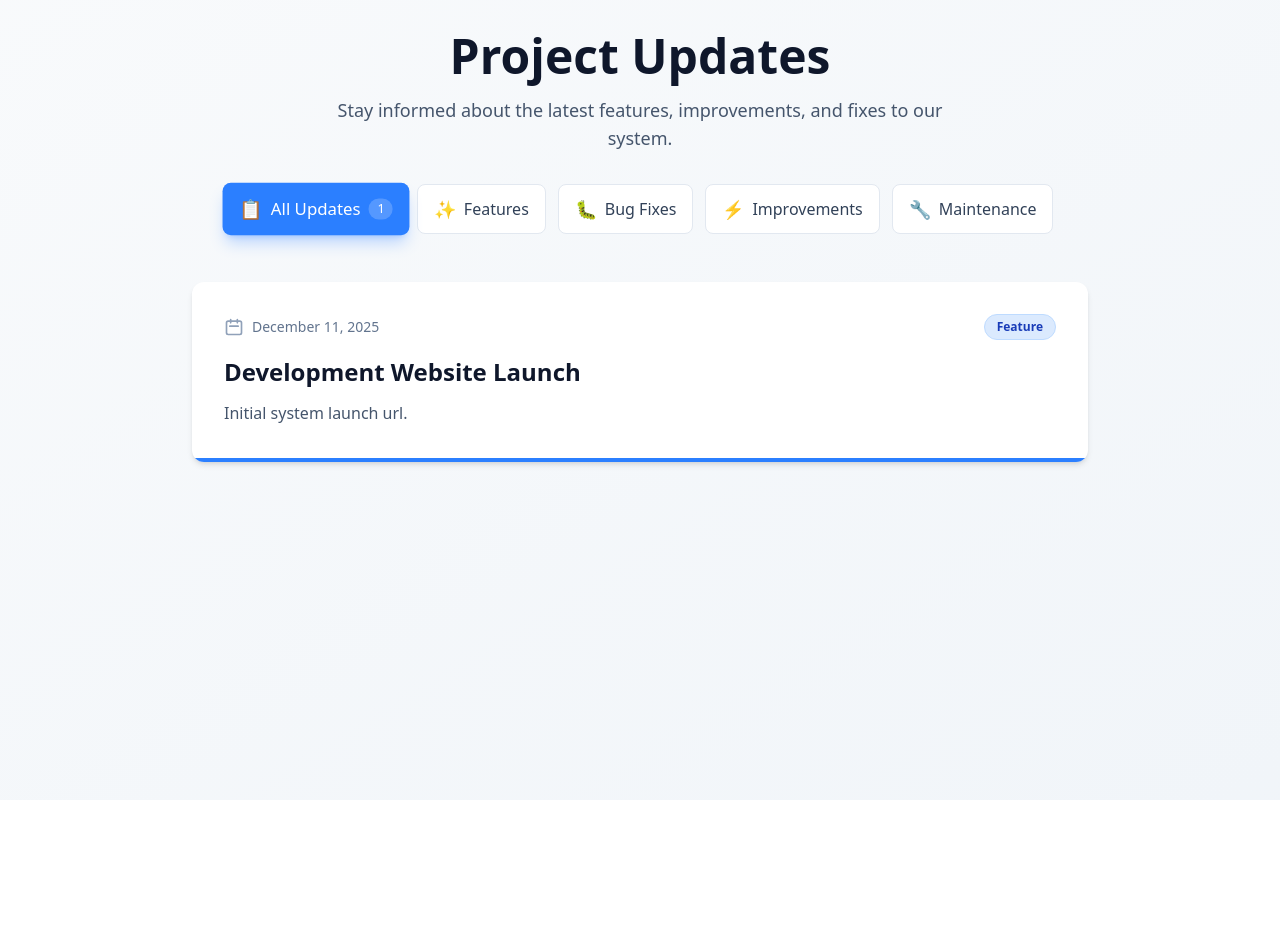
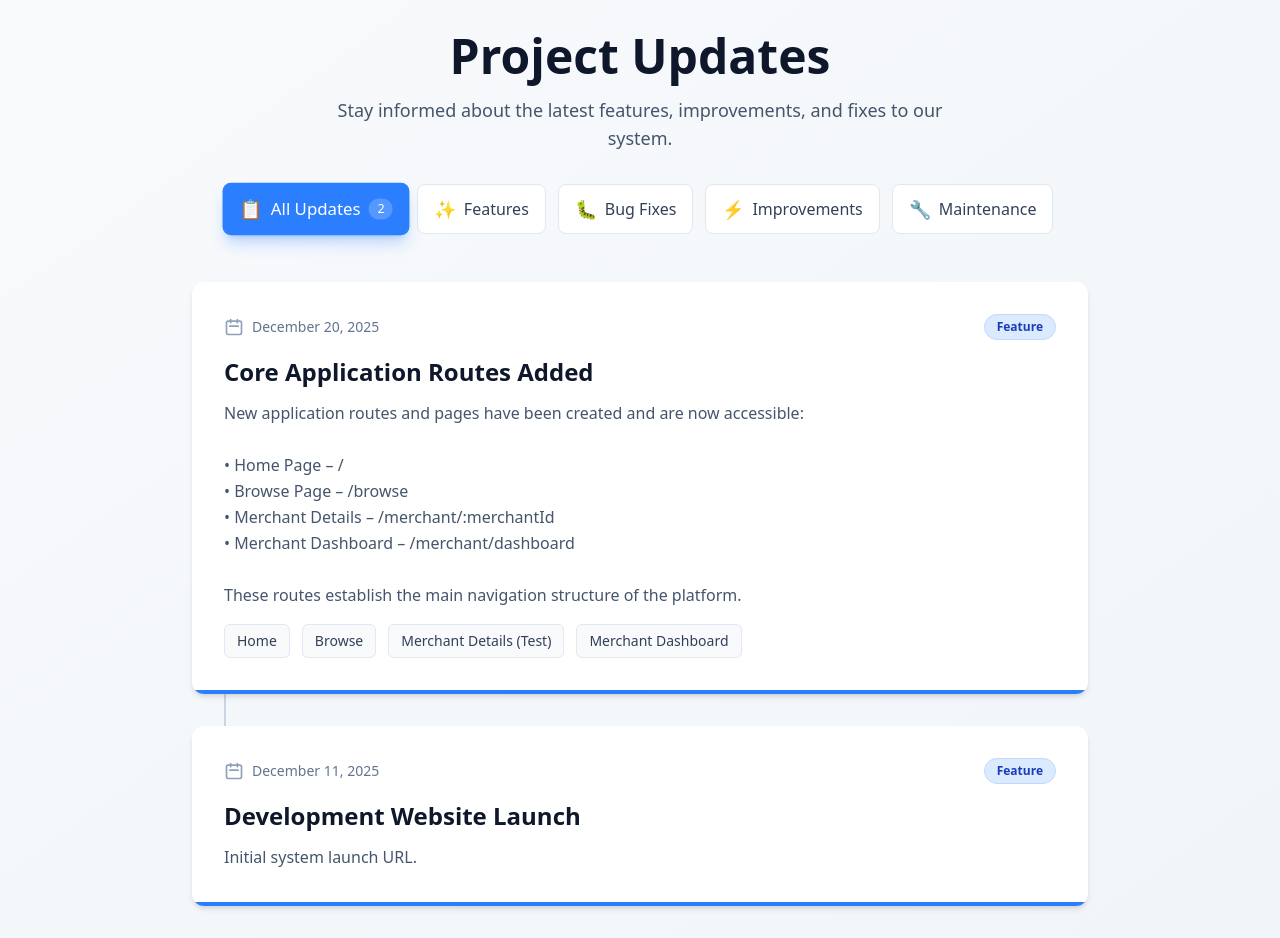
Before and after one commit to KayviaHarriott/chair-share, a React (Vite) app: page /updates in a window 1280 px wide. Before the commit the page ends 800 px from the top, so only its background shows below. Built offline with nearby package versions, Linux system fonts and the light colour scheme.

Commit message:
Temporarily removed faqs and admin dashboard and added update for project showing main links, also updated styling to parse new line breaks

```diff
--- a/src/App.tsx
+++ b/src/App.tsx
@@ -52,7 +52,7 @@ const hideNavBar = hiddenPaths.includes(location.pathname);
         <Route path="/register" element={<RegisterPage />} />
         <Route path="/updates" element={<Updates />} />
         <Route path="/login" element={<LogInPage />} />
-        <Route path="/faqs" element={<FAQsPage />} />
+        {/* <Route path="/faqs" element={<FAQsPage />} /> */}
         <Route path="/auth/forgot-password" element={<ForgotPasswordPage />} />
 
         {/* Client routes */}
@@ -66,7 +66,7 @@ const hideNavBar = hiddenPaths.includes(location.pathname);
         <Route path="/merchant/onboarding" element={<OnboardingPage />} />
 
         {/* Admin routes */}
-        <Route path="/admin/dashboard" element={<AdminDashboardPage />} />
+        {/* <Route path="/admin/dashboard" element={<AdminDashboardPage />} /> */}
         <Route path="/admin/book-monitor" element={<BookMonitorPage />} />
         <Route path="/admin/categories" element={<CategoryManagementPage />} />
         <Route path="/admin/merchant-approvals" element={<MerchantApprovalPage />} />
--- a/src/assets/UpdatesData.ts
+++ b/src/assets/UpdatesData.ts
@@ -1,26 +1,32 @@
 export const UPDATES = [
-    {
+  {
+    date: "2025-12-20",
+    title: "Core Application Routes Added",
+    description: `New application routes and pages have been created and are now accessible:
+
+• Home Page – /
+• Browse Page – /browse
+• Merchant Details – /merchant/:merchantId
+• Merchant Dashboard – /merchant/dashboard
+
+These routes establish the main navigation structure of the platform.`,
+
+    type: "feature",
+    links: [
+      { label: "Home", path: "/" },
+      { label: "Browse", path: "/browse" },
+      { label: "Merchant Details (Test)", path: "/merchant/123" },
+      { label: "Merchant Dashboard", path: "/merchant/dashboard" },
+
+      // { label: "FAQs", path: "/faqs" },
+
+      // { label: "Admin Dashboard", path: "/admin/dashboard" },
+    ],
+  },
+  {
     date: "2025-12-11",
     title: "Development Website Launch",
-    description: "Initial system launch url.",
-    type: "feature" // feature, bugfix, improvement, maintenance
+    description: "Initial system launch URL.",
+    type: "feature",
   },
-//   {
-//     date: "2024-12-11",
-//     title: "System Launch",
-//     description: "Initial system launch with core features implemented.",
-//     type: "feature" // feature, bugfix, improvement, maintenance
-//   },
-//   {
-//     date: "2025-12-10",
-//     title: "Performance Improvements",
-//     description: "Optimized database queries and improved page load times by 40%.",
-//     type: "improvement"
-//   },
-//   {
-//     date: "2024-12-09",
-//     title: "Bug Fix: Login Issue",
-//     description: "Resolved an issue where some users were unable to log in on mobile devices.",
-//     type: "bugfix"
-//   },
 ];
--- a/src/pages/Updates.tsx
+++ b/src/pages/Updates.tsx
@@ -1,6 +1,7 @@
 // Update History - Add new updates to the top of this array
 import { UPDATES } from "../assets/UpdatesData";
 import { useState } from "react";
+import { Link } from "react-router-dom";
 
 export const Updates = () => {
   const [selectedFilter, setSelectedFilter] = useState<string>("all");
@@ -40,7 +41,9 @@ export const Updates = () => {
 
   // Sort updates by date (newest first) and filter by type
   const sortedUpdates = [...UPDATES]
-    .filter((update) => selectedFilter === "all" || update.type === selectedFilter)
+    .filter(
+      (update) => selectedFilter === "all" || update.type === selectedFilter
+    )
     .sort((a, b) => {
       return new Date(b.date).getTime() - new Date(a.date).getTime();
     });
@@ -54,7 +57,8 @@ export const Updates = () => {
             Project Updates
           </h1>
           <p className="text-lg text-slate-600 max-w-2xl mx-auto">
-            Stay informed about the latest features, improvements, and fixes to our system.
+            Stay informed about the latest features, improvements, and fixes to
+            our system.
           </p>
         </div>
 
@@ -131,7 +135,8 @@ export const Updates = () => {
                         update.type
                       )} w-fit`}
                     >
-                      {update.type.charAt(0).toUpperCase() + update.type.slice(1)}
+                      {update.type.charAt(0).toUpperCase() +
+                        update.type.slice(1)}
                     </span>
                   </div>
 
@@ -141,13 +146,37 @@ export const Updates = () => {
                   </h2>
 
                   {/* Description */}
-                  <p className="text-slate-600 leading-relaxed">
+                  <p className="text-slate-600 leading-relaxed whitespace-pre-line">
                     {update.description}
                   </p>
+
+                  {update.links && (
+                    <div className="mt-4 flex flex-wrap gap-3">
+                      {update.links.map((link) => (
+                        <a
+                          key={link.path}
+                          href={link.path}
+                          target="_blank"
+                          rel="noopener noreferrer"
+                          className="
+    inline-flex items-center
+    rounded-md border border-slate-200
+    bg-slate-50 px-3 py-1.5
+    text-sm font-medium text-slate-700
+    hover:bg-blue-100 hover:text-blue-700
+    transition-colors
+  "
+                        >
+                          {link.label}
+                        </a>
+                      ))}
+                    </div>
+                  )}
                 </div>
 
                 {/* Decorative accent */}
-                <div className={`h-1 ${
+                <div
+                  className={`h-1 ${
                     update.type === "feature"
                       ? "bg-blue-500"
                       : update.type === "bugfix"
@@ -155,7 +184,8 @@ export const Updates = () => {
                       : update.type === "improvement"
                       ? "bg-green-500"
                       : "bg-yellow-500"
-                }`} />
+                  }`}
+                />
               </div>
             ))}
           </div>
@@ -178,7 +208,9 @@ export const Updates = () => {
               />
             </svg>
             <h3 className="text-xl font-semibold text-slate-900 mb-2">
-              {selectedFilter === "all" ? "No updates yet" : `No ${selectedFilter} updates`}
+              {selectedFilter === "all"
+                ? "No updates yet"
+                : `No ${selectedFilter} updates`}
             </h3>
             <p className="text-slate-600">
               {selectedFilter === "all"
@@ -190,4 +222,4 @@ export const Updates = () => {
       </div>
     </div>
   );
-}
+};
```
Lines whose indentation alone changed are shown as unchanged.
